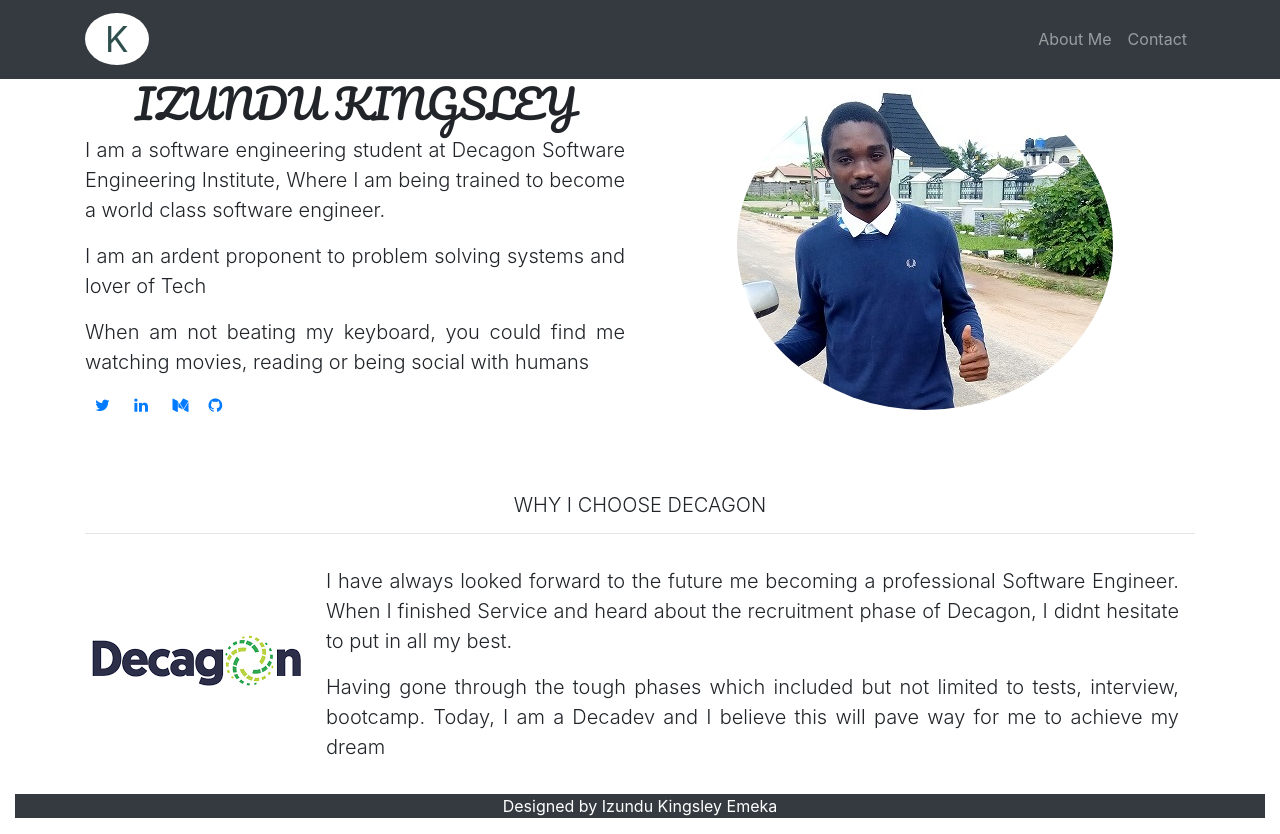
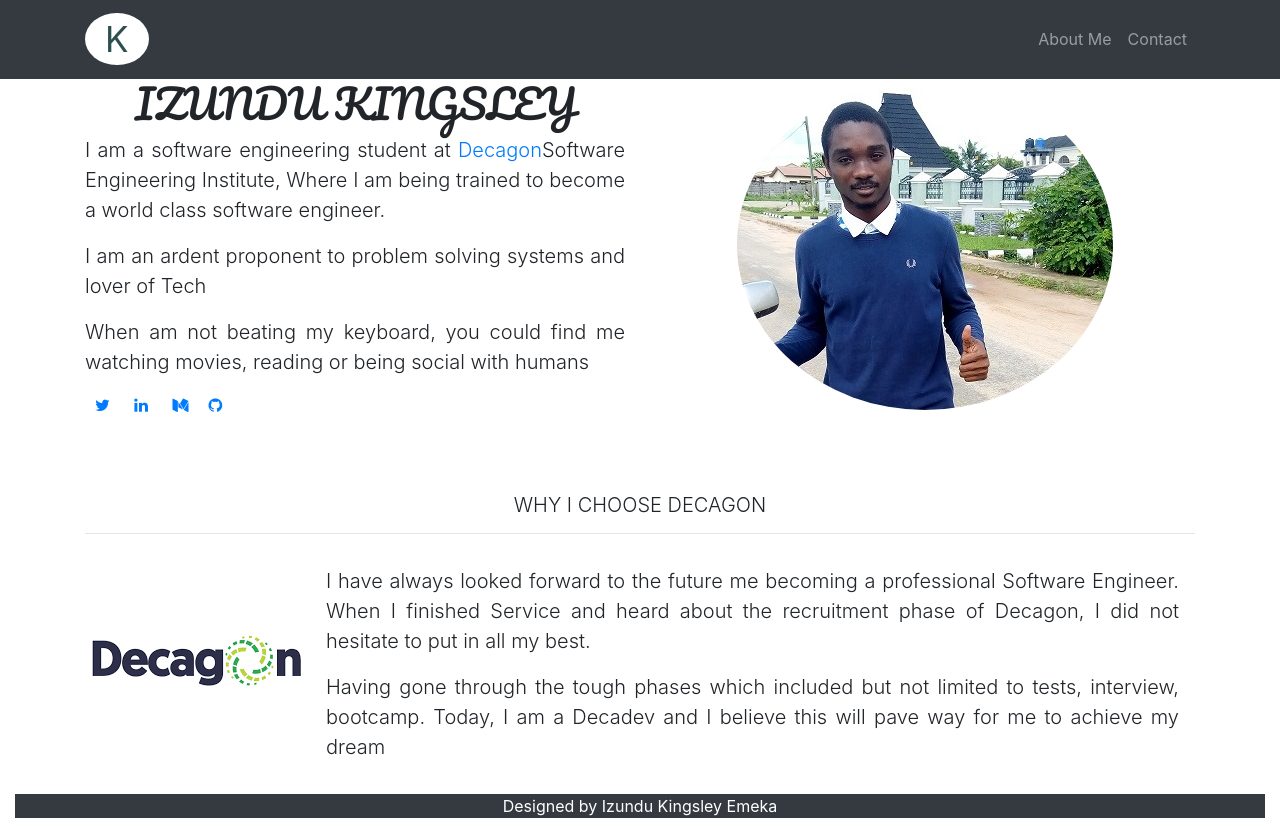
Before and after one commit to sterlingking1990/myportfolio, a plain HTML site: page index.html in a window 1280 px wide. Drawn offline with nearby package versions, Linux system fonts and the light colour scheme.

Commit message:
edit spelling and add decagon link

```diff
--- a/index.html
+++ b/index.html
@@ -41,7 +41,7 @@
                             <div class="card bg-white" id="summary_note">
                                 <div class="card-title">
                                     <h1>IZUNDU KINGSLEY</h1>
-                                    <p class="lead text-justify">I am a software engineering student at Decagon Software Engineering Institute, Where I am being trained to become a
+                                    <p class="lead text-justify">I am a software engineering student at <a href="https://www.decagonhq.com">Decagon</a>Software Engineering Institute, Where I am being trained to become a
                                     world class software engineer.</p>
                                     <p class="lead text-justify">I am an ardent proponent to problem solving systems and lover of Tech</p>
                                     <p class="lead text-justify">When am not beating my keyboard, you could find me watching movies, reading or being social with humans</p>
@@ -76,7 +76,7 @@
                                     <div class="media-body">
                                                 <p class="lead text-justify mx-3 my-3">
                                                     I have always looked forward to the future me becoming a professional Software Engineer.
-                                                    When I finished Service and heard about the recruitment phase of Decagon, I didnt hesitate to put in all my best.
+                                                    When I finished Service and heard about the recruitment phase of Decagon, I did not hesitate to put in all my best.
                                                 </p>
                                                 <p class="lead text-justify mx-3">Having gone through the tough phases which included but not limited to tests, interview, bootcamp. Today, I am a Decadev and I believe this will pave way for me to achieve my dream</p>
 
```
